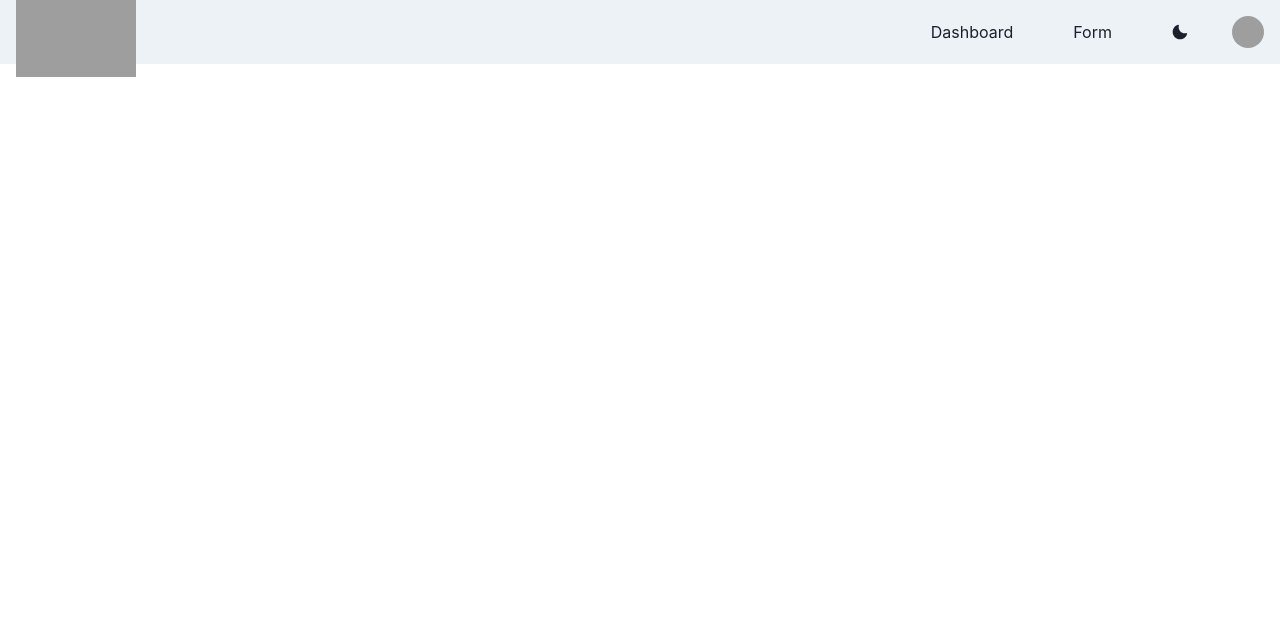
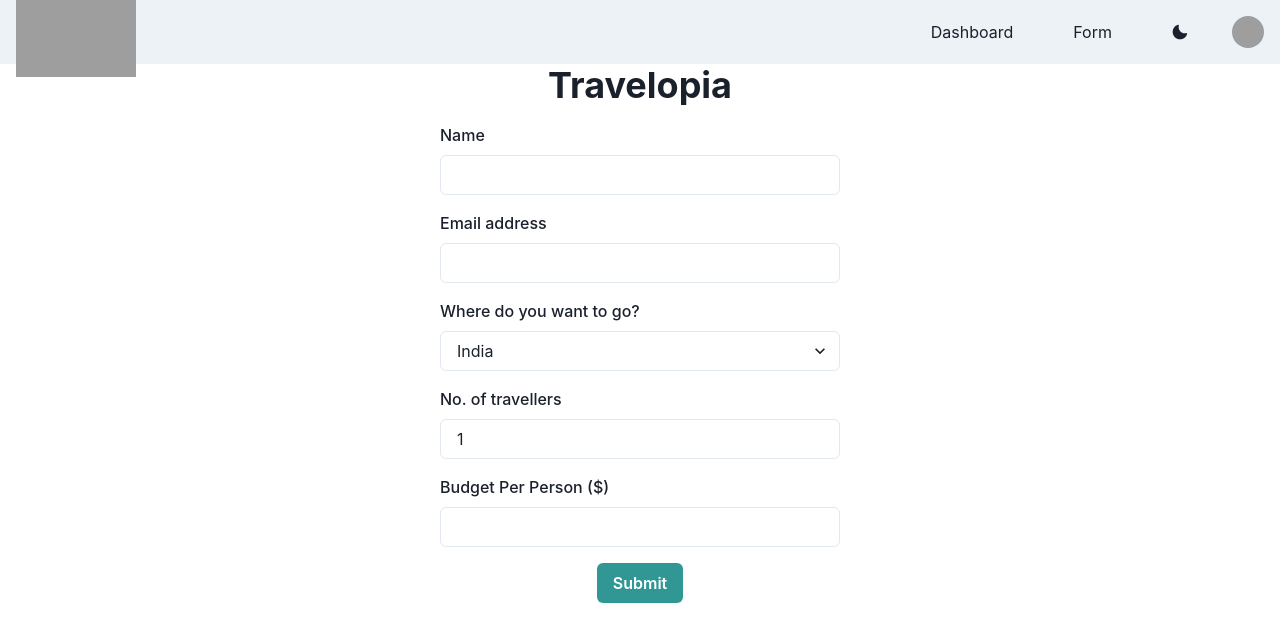
Before and after one commit to Yash0922/Travelopia-Take-home-test, a React (Create React App) app in the folder take-home-test/: page / in a window 1280 px wide. Before the commit this address had no page. Shown: the top 642 px of the page. Built offline with nearby package versions, Linux system fonts and the light colour scheme; grey boxes are pictures that could not be loaded.

Commit message:
updateDashboard

```diff
--- a/take-home-test/src/Components/Navbar.jsx
+++ b/take-home-test/src/Components/Navbar.jsx
@@ -52,7 +52,7 @@ export default function Navbar() {
           <Flex alignItems={'center'}>
             <Stack direction={'row'} spacing={7}>
             <NavLink  to="/dashboard">Dashboard</NavLink>
-              <NavLink to="/form">Form</NavLink>
+              <NavLink to="/">Form</NavLink>
               <Button onClick={toggleColorMode}>
                 {colorMode === 'light' ? <MoonIcon /> : <SunIcon />}
               </Button>
@@ -74,7 +74,7 @@ export default function Navbar() {
                     <NavLink to="/dashboard">Dashboard</NavLink>
                   </MenuItem>
                   <MenuItem>
-                    <NavLink to="/form">Form</NavLink>
+                    <NavLink to="/">Form</NavLink>
                   </MenuItem>
 
 
--- a/take-home-test/src/Routers/AllRouters.jsx
+++ b/take-home-test/src/Routers/AllRouters.jsx
@@ -7,7 +7,7 @@ function AllRouters(props) {
     return (
         <div>
             <Routes>
-                <Route path="/form" element={<DestinationForm/>}/>
+                <Route path="/" element={<DestinationForm/>}/>
                 <Route path="/dashboard" element={<Dashboard/>}/>
             </Routes>
         </div>
```
